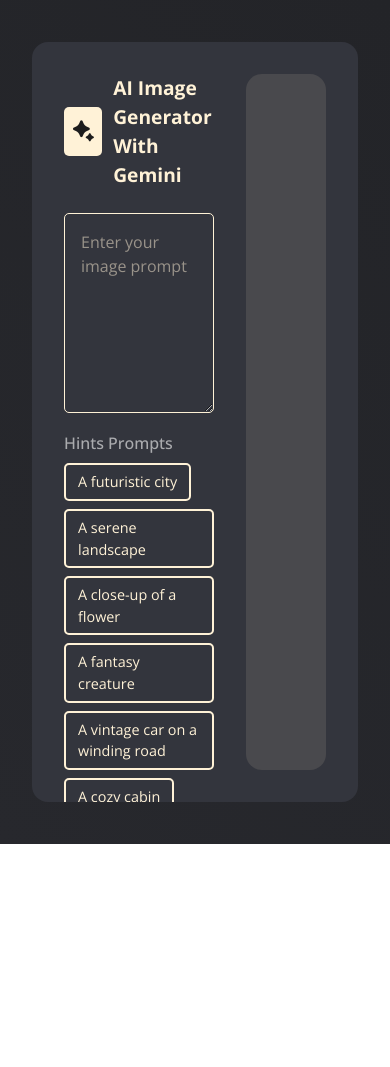
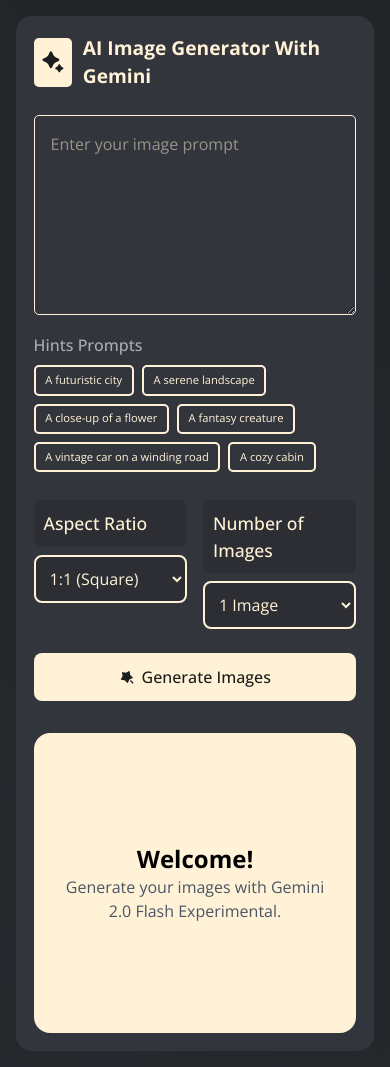
Before and after one commit to josevitor555/generate_imagens, a website built with Vite: page gemini_images/index.html in a window 390 px wide. Before the commit the page ends 844 px from the top, so only its background shows below. Built offline with nearby package versions, Linux system fonts and the light colour scheme.

Commit message:
Frotn End With Gemini 2.0 Flash Experimental

```diff
--- a/gemini_images/index.html
+++ b/gemini_images/index.html
@@ -86,6 +86,12 @@
         <!-- Images Output -->
         <div class="images">
 
+          <!-- Message Welcome -->
+          <div id="initial-state" class="initial-state">
+            <h2 class="text-2xl font-bold mb-2"> Welcome! </h2>
+            <p class="text-gray-600"> Generate your images with Gemini 2.0 Flash Experimental. </p>
+          </div>
+
           <!-- Loader -->
           <div class="loader hidden" id="loader">
             <!-- Spinner -->
--- a/gemini_images/src/CSS/style.css
+++ b/gemini_images/src/CSS/style.css
@@ -221,11 +221,33 @@
 }
 
 .images {
+  position: relative;
   width: 100%;
   overflow-y: auto;
-  background: #49494d;
+  overflow: hidden;
+  min-height: 300px;
+  background: linear-gradient(45deg, #27282D, #232428);
   border-radius: 1rem;
   padding: 1rem;
+}
+
+.images .initial-state {
+  position: absolute;
+  inset: 0;
+  display: flex;
+  flex-direction: column;
+  align-items: center;
+  justify-content: center;
+  background: #FFF2D7;
+  z-index: 10;
+  text-align: center;
+  padding: 2rem;
+  transition: opacity 0.3s ease-in-out;
+}
+
+.images .initial-state.hidden {
+  opacity: 0;
+  pointer-events: none;
 }
 
 .loader {
@@ -234,7 +256,9 @@
   align-items: center;
   justify-content: center;
   color: #FFF2D7;
+  margin-bottom: 2rem;
   height: 100%;
+  width: 100%;
 }
 
 .spinner {
@@ -297,7 +321,7 @@
   left: 0;
   width: 100%;
   height: 100%;
-  /* object-fit: cover; */
+  object-fit: cover;
 }
 
 .download-link {
@@ -310,6 +334,7 @@
   align-items: center;
   justify-content: center;
   background: rgba(0, 0, 0, 0.0);
+  border-radius: .5rem;
   color: #FFF2D7;
   text-decoration: none;
   font-size: .9rem;
@@ -337,3 +362,30 @@
   color: #1d1d1d;
   border-radius: 50%;
 }
+
+/* Responsive */
+@media (max-width: 768px) {
+  .flex-container {
+    flex-direction: column;
+    min-height: max-content;
+  }
+}
+
+@media (max-width: 640px) {
+  .output {
+    grid-template-columns: 1fr;
+  }
+}
+
+@media (max-width: 480px) {
+  .wrapper {
+    padding: 1rem;
+  }
+  .example-chip {
+    padding: .3rem .6rem;
+    font-size: .7rem;
+  }
+  .flex-container {
+    padding: 1.1rem;
+  }
+}
--- a/gemini_images/src/JS/main.js
+++ b/gemini_images/src/JS/main.js
@@ -45,8 +45,11 @@
   const aspectRatio = document.getElementById("aspectRatio").value;
   const imageCount = parseInt(document.getElementById("imageCount").value, 10);
   const loader = document.getElementById("loader");
-  console.log("CLASSES DO LOADER:", loader.classList);
   const outputContainer = document.getElementById("output");
+  const initialState = document.getElementById('initial-state');
+
+  // Hide initial state message
+  initialState.classList.add("hidden");
 
   // Clear previous error message
   clearError();
```
